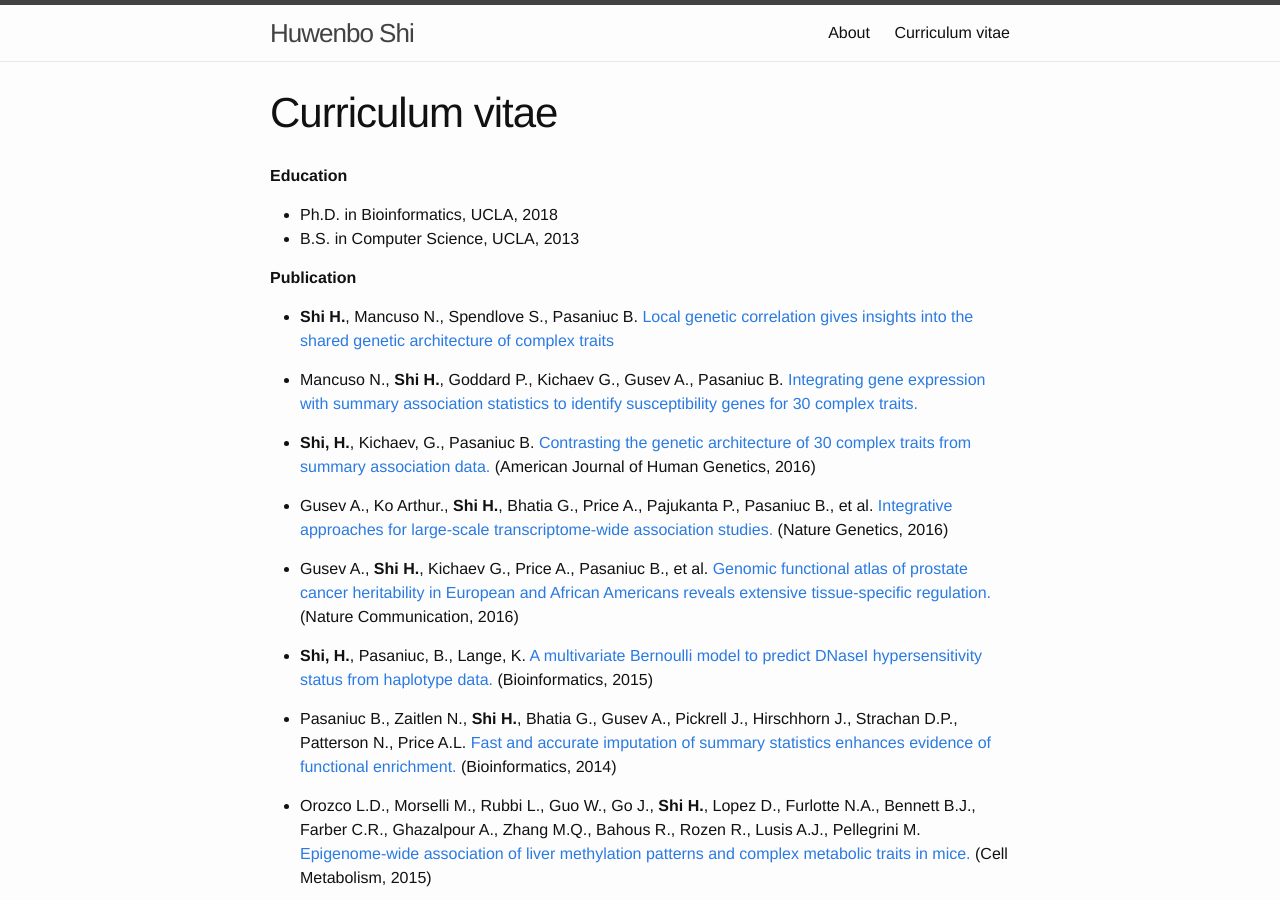
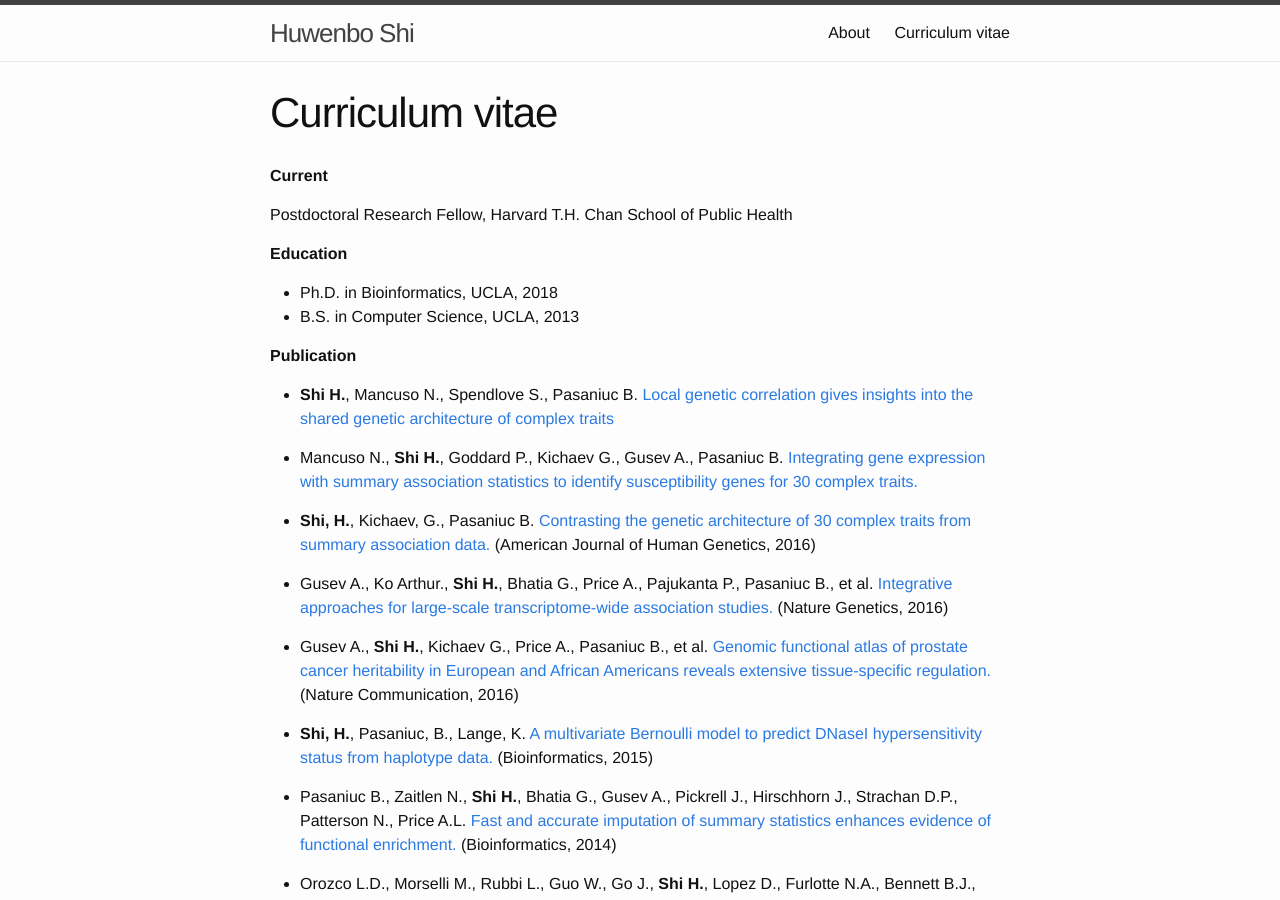
Before and after one commit to huwenboshi/huwenboshi.github.io, a Jekyll site: the page built from cv.md, in a window 1280 px wide and 900 px high. Built offline with Jekyll 4.4.1, drawn with Linux system fonts in a browser that asks for light colours.

Commit message:
updated cv

```diff
--- a/cv.md
+++ b/cv.md
@@ -3,6 +3,10 @@ layout: page
 title: Curriculum vitae
 permalink: /cv/
 ---
+
+**Current**
+
+Postdoctoral Research Fellow, Harvard T.H. Chan School of Public Health
 
 **Education**
 
```
